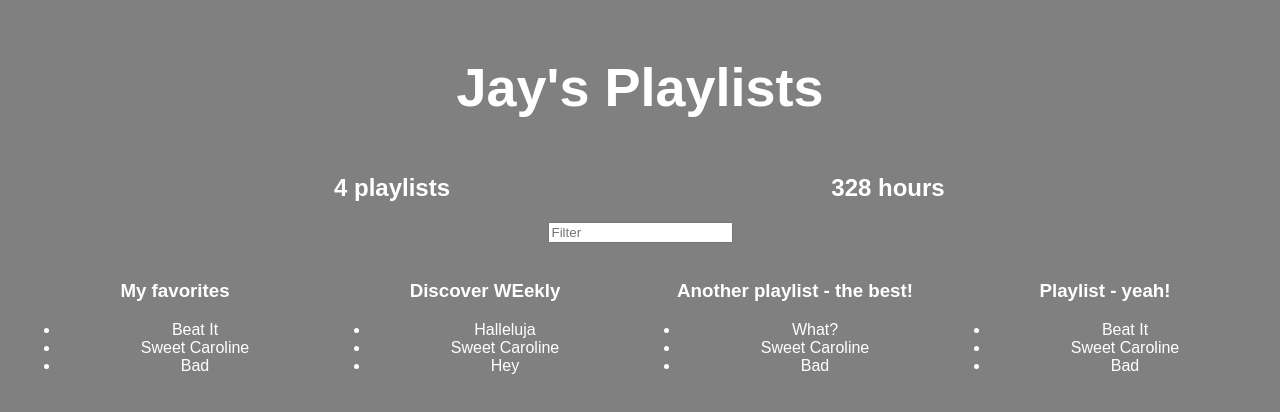
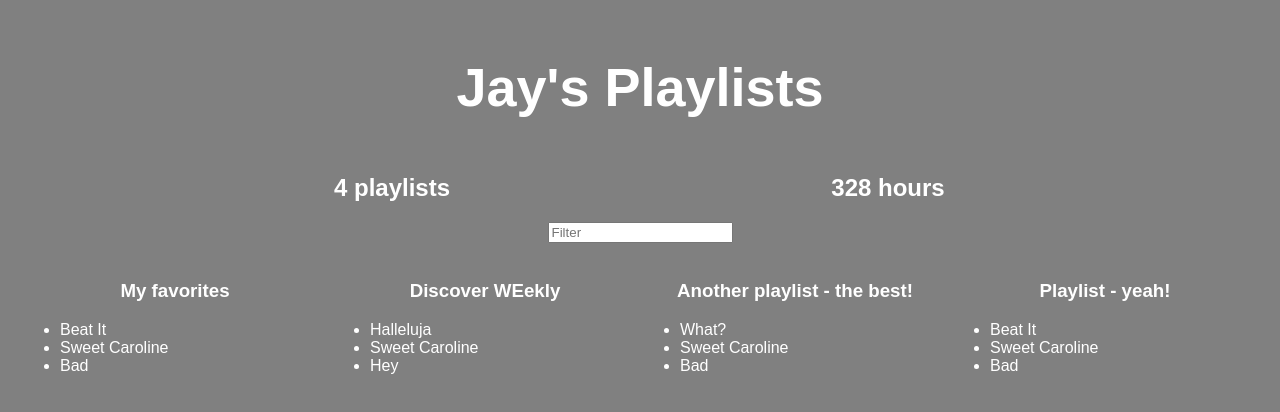
Before and after one commit to jaydweight/better-playlists, a React (Create React App) app: page / in a window 1280 px wide. Shown: the top 412 px of the page. Built offline with nearby package versions, Linux system fonts and the light colour scheme.

Commit message:
added text-align to ul

```diff
--- a/src/App.js
+++ b/src/App.js
@@ -17,6 +17,9 @@ let playlistStyle = {
 let titleStyle = {
   fontSize: '54px',
   color: 'white'
+}
+let ulStyle = {
+  textAlign: 'left'
 }
 let fakeServerData = {
   user: {
@@ -105,7 +108,7 @@ class Playlist extends Component {
       <div style={playlistStyle}>
         <img />
         <h3>{playlist.name}</h3>
-        <ul>
+        <ul style={ulStyle}>
           {this.props.playlist.songs.map(song =>
             <li>{song.name}</li>
           )}
```
